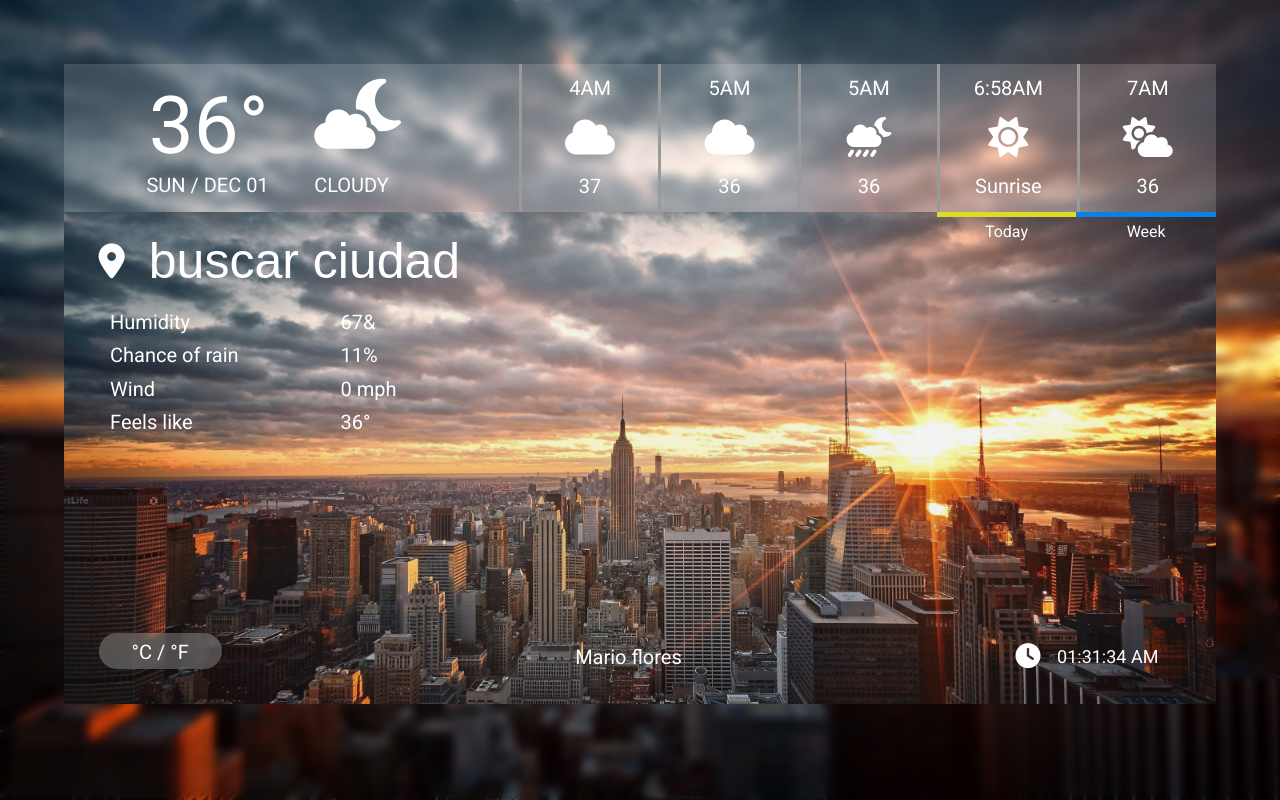
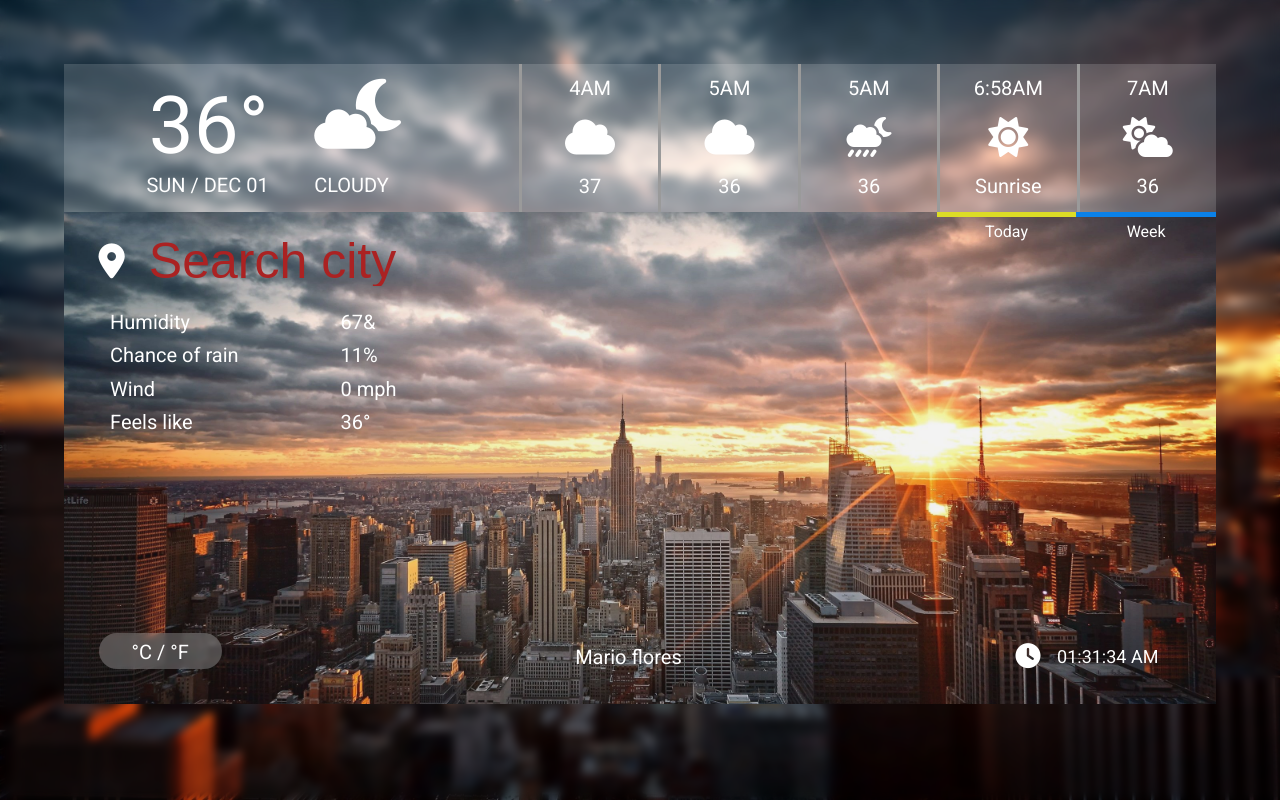
Before and after one commit to AndresFloresPerez/ClimaCss, a website built with Vite: page index.html in a window 1280 px wide. Built offline with nearby package versions, Linux system fonts and the light colour scheme.

Commit message:
Ajuste input

```diff
--- a/index.html
+++ b/index.html
@@ -95,7 +95,7 @@
         <div class="city_interno">
           <div class="city_interno_search">
             <div class="city_interno_search_icon"> <i class="fa-solid fa-location-dot"></i></div>
-            <div class="city_interno_search_input"> <input type="text" placeholder="buscar ciudad"></div>
+            <div class="city_interno_search_input"> <input type="text" placeholder="Search city"></div>
           </div>
           <div class="city_interno_days">
             <div class="today">Today</div>
--- a/style.css
+++ b/style.css
@@ -165,7 +165,7 @@ input:focus {
   color: white;
 }
 input::placeholder{
-  color: white;
+  color: rgb(171, 34, 34);
 }
 .city_interno_days{
   display: flex;
```
